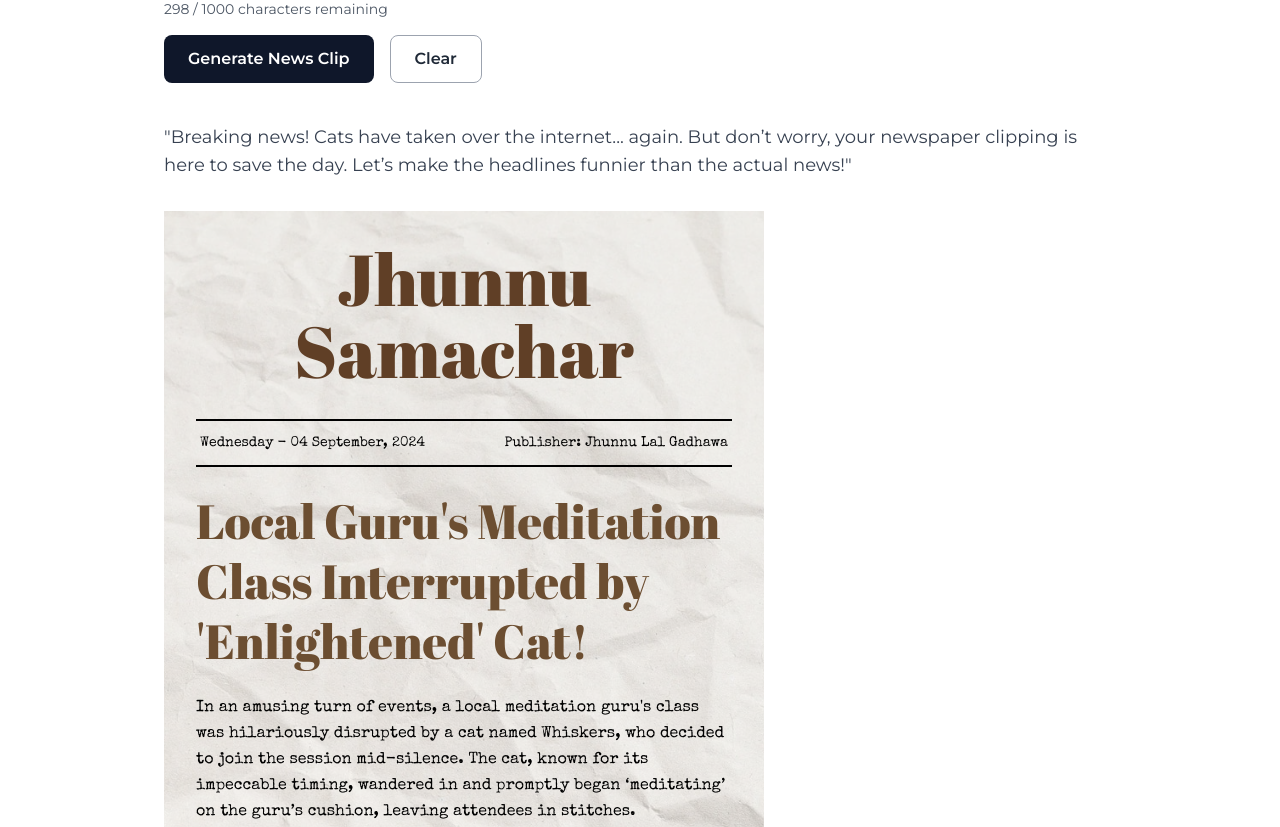
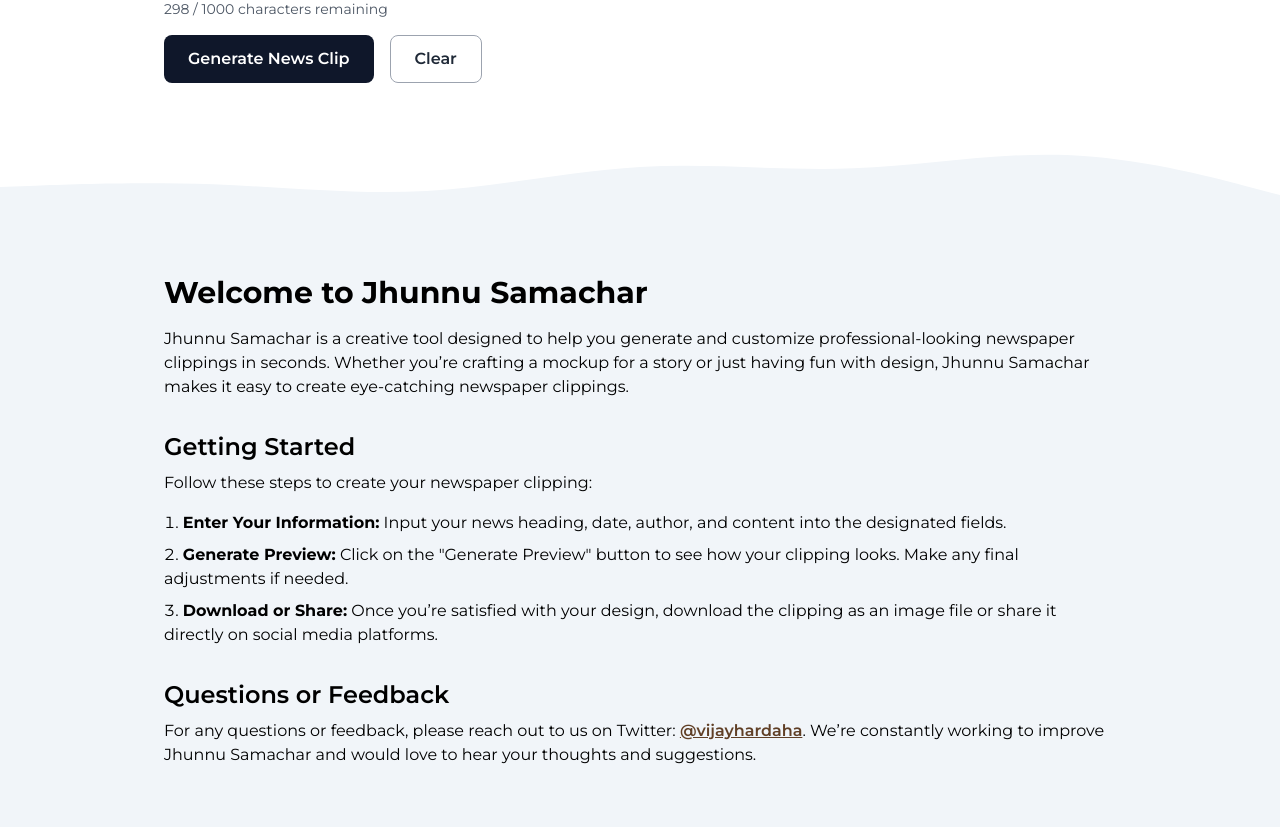
Before and after one commit to vijayhardaha/jhunnu-samachar, a Next.js app: page / in a window 1280 px wide. Shown: the part 678-1505 px from the top of the page. Built offline with nearby package versions, Linux system fonts and the light colour scheme; no server answers; a web font is replaced by a local one.

Commit message:
feat(add): keep the preview hidden

```diff
--- a/src/components/NewsPreview.js
+++ b/src/components/NewsPreview.js
@@ -20,15 +20,7 @@ const NewsPreview = ({ news }) => {
 	const contentFontClass = getFontClass(content);
 
 	return (
-		<>
-			<div className="my-8">
-				<p className="text-lg text-gray-700">
-					&quot;Breaking news! Cats have taken over the internet... again. But don’t worry, your newspaper clipping is here to save the day. Let’s
-					make the headlines funnier than the actual news!&quot;
-				</p>
-			</div>
-
-			<div className="mb-10 max-w-[600px]">
+		<div className="mb-10 max-w-[600px] fixed top-0 left-0 right-0 bottom-0 z-[-1] visibility-hidden opacity-0">
 			<div id="news-preview" className="relative bg-white overflow-hidden">
 				<div
 					className="absolute inset-0 bg-cover bg-center"
@@ -47,15 +39,12 @@ const NewsPreview = ({ news }) => {
 							<span className="text-sm whitespace-nowrap">Publisher: {author}</span>
 						</div>
 						<hr className="my-2 h-[2px] bg-black border-0 mb-6" />
-							<h2 className={`${headingFontClass} text-4xl sm:text-5xl sm:leading-tight leading-tight text-secondary font-semibold mb-6`}>
-								{heading}
-							</h2>
+						<h2 className={`${headingFontClass} text-4xl sm:text-5xl sm:leading-tight leading-tight text-secondary font-semibold mb-6`}>{heading}</h2>
 						<p className={`${contentFontClass} mb-0 whitespace-pre-line`}>{content}</p>
 					</div>
 				</div>
 			</div>
 		</div>
-		</>
 	);
 };
 
```
Lines whose indentation alone changed are shown as unchanged.
